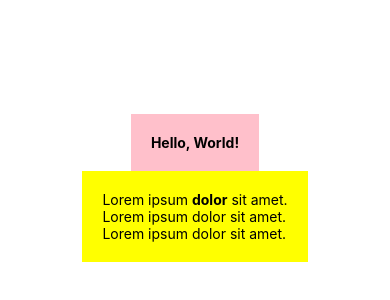
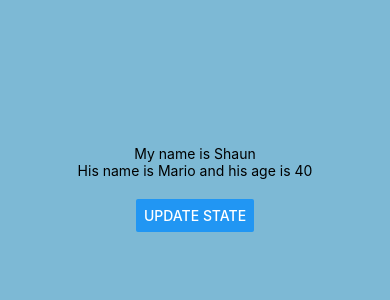
Before and after one commit to JohncentVentura/Netninja-React-Native-Tutorial, a React Native app: screen / in a window 390 px wide. Shown: the part 234-534 px from the top of the page. Built offline with nearby package versions, Linux system fonts and the light colour scheme.

Commit message:
tutorial-04-using-state

```diff
--- a/App.js
+++ b/App.js
@@ -1,15 +1,21 @@
-import { StyleSheet, Text, View } from 'react-native';
+import React, { useState } from 'react';
+import { StyleSheet, Text, View, Button } from 'react-native';
 
 export default function App() {
+  const [name, setName] = useState('Shaun');
+  const [person, setPerson] = useState({ name: 'Mario', age: 40 });
+
+  const clickHandler = () => {
+    setName('Chun-Li');
+    setPerson({ name: 'Luigi', age: 35 });
+  };
+
   return (
     <View style={styles.container}>
-      <View style={styles.header}>
-        <Text style={styles.boldText}>Hello, World!</Text>
-      </View>
-      <View style={styles.body}>
-        <Text>Lorem ipsum <Text style={styles.boldText}>dolor</Text> sit amet.</Text>
-        <Text>Lorem ipsum dolor sit amet.</Text>
-        <Text>Lorem ipsum dolor sit amet.</Text>
+      <Text>My name is {name}</Text>
+      <Text>His name is {person.name} and his age is {person.age}</Text>
+      <View style={styles.buttonContainer}>
+        <Button title='update state' onPress={clickHandler} />
       </View>
     </View>
   );
@@ -18,19 +24,11 @@
 const styles = StyleSheet.create({
   container: {
     flex: 1,
-    backgroundColor: '#fff',
+    backgroundColor: '#7db9d5ff',
     alignItems: 'center',
     justifyContent: 'center',
   },
-  header: {
-    backgroundColor: 'pink',
-    padding: 20,
-  },
-  body: {
-    backgroundColor: 'yellow',
-    padding: 20,
-  },
-  boldText: {
-    fontWeight: 'bold',
+  buttonContainer: {
+    marginTop: 20,
   }
 });
```
